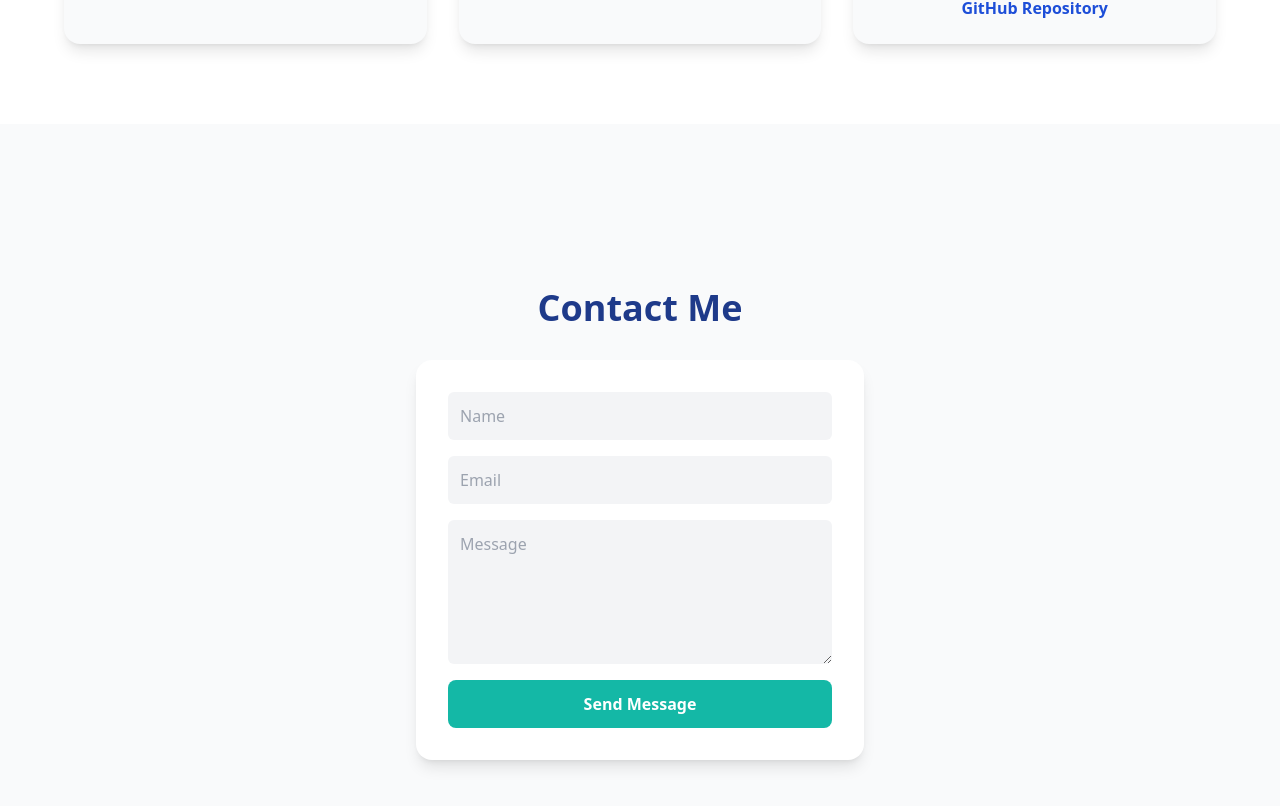
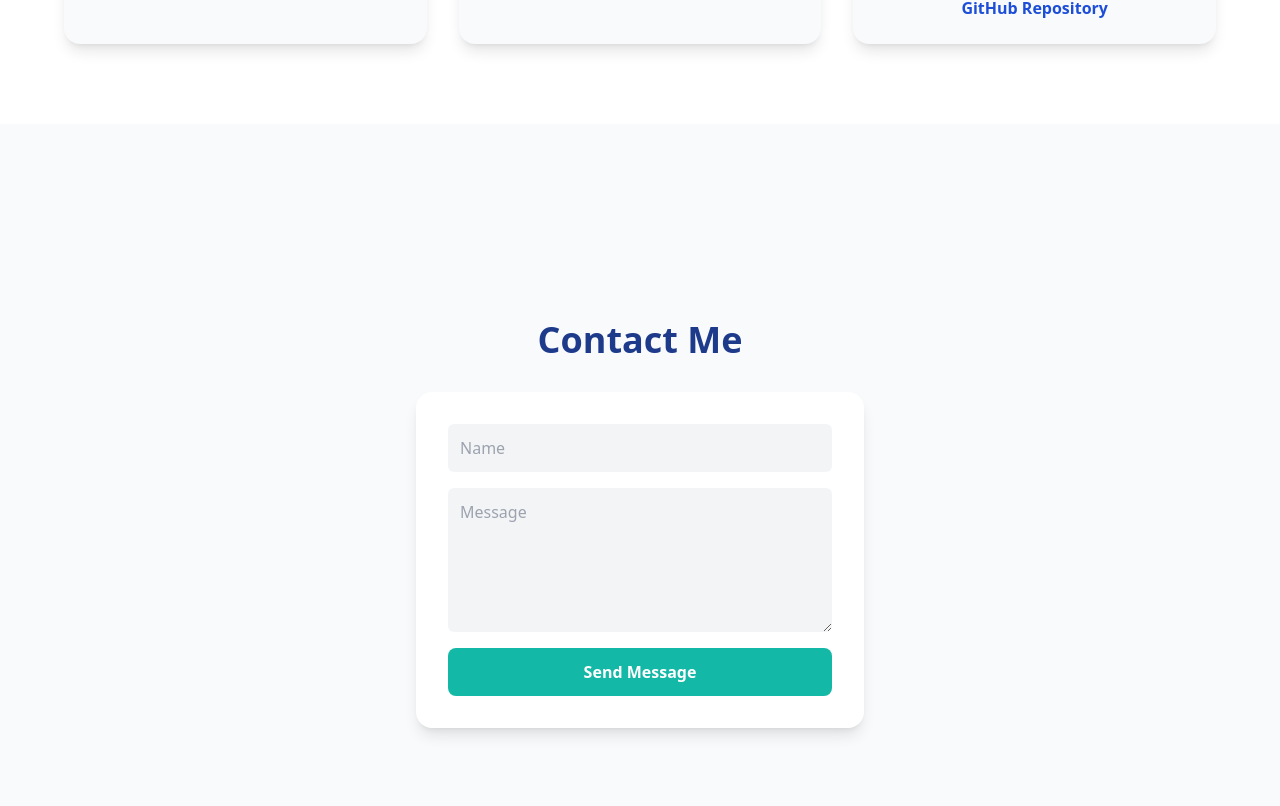
Before and after one commit to WasuWeerakoon/portfolio, a React (Vite) app: page / in a window 1280 px wide. Shown: the part 5316-6122 px from the top of the page. Built offline with nearby package versions, Linux system fonts and the light colour scheme; the HTML template or start-up script is replaced by a standard one.

Commit message:
about changed

```diff
--- a/package.json
+++ b/package.json
@@ -7,6 +7,7 @@
     "preview": "vite preview"
   },
   "dependencies": {
+    "@emailjs/browser": "^4.4.1",
     "aos": "^2.3.4",
     "react": "^18.0.0",
     "react-dom": "^18.0.0",
--- a/src/components/Contact.jsx
+++ b/src/components/Contact.jsx
@@ -1,13 +1,43 @@
-import React from "react";
+import React, { useRef } from "react";
+import emailjs from "@emailjs/browser";
 
 export default function Contact() {
+  const form = useRef();
+
+  const sendEmail = (e) => {
+    e.preventDefault();
+
+    // Add current time
+    const currentTime = new Date().toLocaleString();
+
+    const templateParams = {
+      name: form.current.user_name.value,
+      message: form.current.message.value,
+      time: currentTime,
+    };
+
+    emailjs.send(
+      "service_2bhiavo",    // Replace with your service ID
+      "template_mbkb68g",   // Replace with your template ID
+      templateParams,
+      "G0uWtoxYxwFVmyzKE"     // Replace with your public key
+    ).then(
+      () => {
+        alert("Message sent successfully!");
+        form.current.reset();
+      },
+      () => {
+        alert("Oops! Something went wrong.");
+      }
+    );
+  };
+
   return (
     <section id="contact" className="min-h-screen flex flex-col justify-center items-center bg-gray-50 text-gray-900 px-6 py-20">
       <h2 className="text-4xl font-bold mb-8 text-blue-900">Contact Me</h2>
-      <form className="flex flex-col gap-4 w-full max-w-md bg-white p-8 rounded-2xl shadow-lg">
-        <input type="text" placeholder="Name" className="border-none p-3 rounded-md text-gray-900 font-medium bg-gray-100"/>
-        <input type="email" placeholder="Email" className="border-none p-3 rounded-md text-gray-900 font-medium bg-gray-100"/>
-        <textarea placeholder="Message" className="border-none p-3 rounded-md text-gray-900 font-medium bg-gray-100" rows="5"/>
+      <form ref={form} onSubmit={sendEmail} className="flex flex-col gap-4 w-full max-w-md bg-white p-8 rounded-2xl shadow-lg">
+        <input type="text" name="user_name" placeholder="Name" className="border-none p-3 rounded-md text-gray-900 font-medium bg-gray-100"/>
+        <textarea name="message" placeholder="Message" className="border-none p-3 rounded-md text-gray-900 font-medium bg-gray-100" rows="5"/>
         <button type="submit" className="bg-teal-500 hover:bg-teal-400 text-white font-bold px-4 py-3 rounded-lg transition-all duration-300">Send Message</button>
       </form>
     </section>
```
Also changed, not shown: 1 other file (tests, documents, lock files or other folders).
